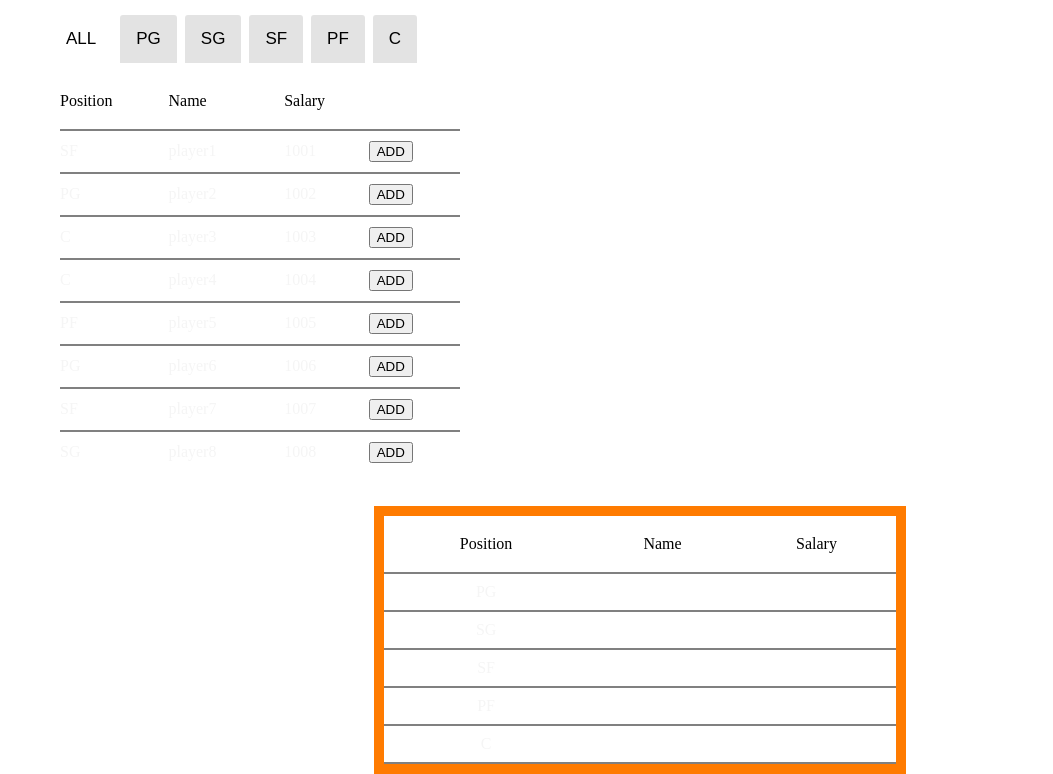
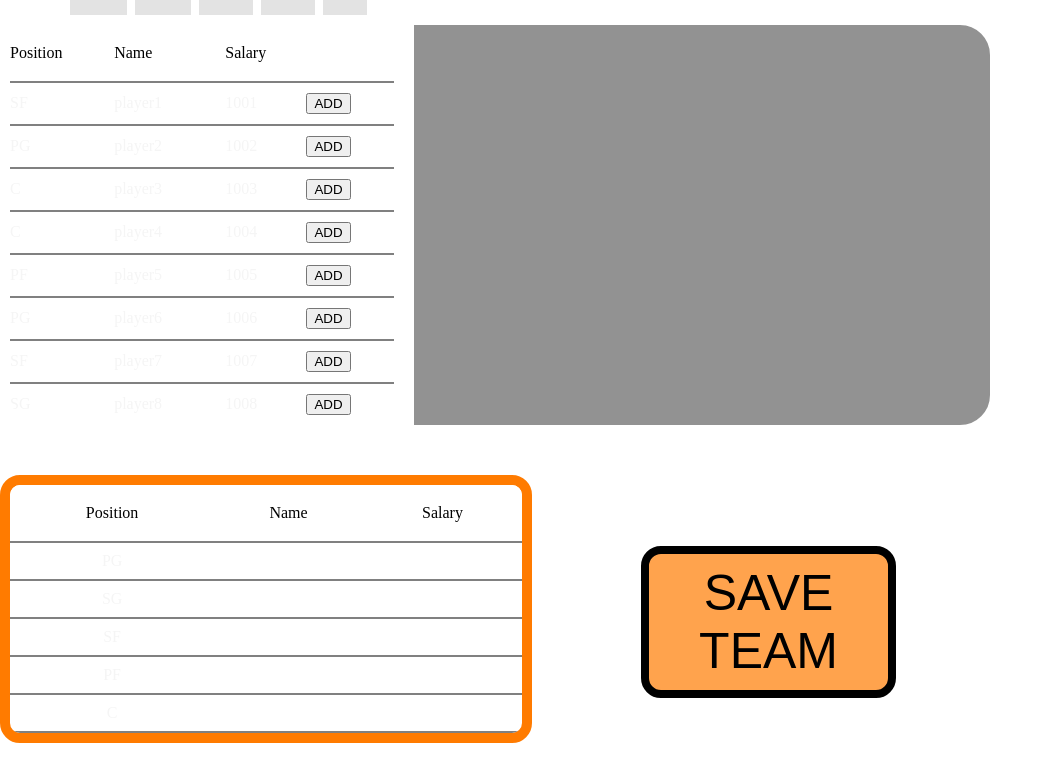
Before and after one commit to michaelxpeng/group-project-2, a website: page player-select.html in a window 1280 px wide. Shown: the part 54-828 px from the top of the page, without its empty margins (0-1053 px from the left). After the commit the page ends 800 px from the top, so only its background shows below. Drawn offline with nearby package versions, Linux system fonts and the light colour scheme.

Commit message:
styling and updating

```diff
--- a/assets/css/style.css
+++ b/assets/css/style.css
@@ -39,7 +39,10 @@ th{
 tr{
     border-bottom: solid 2px rgb(128, 128, 128);
     position: relative;
-    top: 0
+    top: 0;
+
+    -webkit-transition-duration: 0.4s; /* Safari */
+    transition-duration: 0.4s;
 }
 tr:nth-child(1) th{
     background-color: rgb(255, 255, 255);
@@ -67,13 +70,13 @@ tr:nth-child(even){
     width: 100%;
 }
 #available-players-div{
-    /* float: left; */
-    display: inline-block;
+    float: left;
+    /* display: inline-block; */
     height: 400px;
-    width: 100%;
+    width: 30%;
     overflow-y: scroll;
     border: solid 10px rgb(255, 255, 255);
-    /* border-radius: 5px; */
+    border-radius: 0 0 0 40px;
     /* margin: 40px; */
 }
 .tab{
@@ -97,6 +100,27 @@ tr:nth-child(even){
 .active{
     background-color: rgb(255, 255, 255)
 }
+.total-available{
+    width: 100%;
+    margin: 50px 0 0 50px;
+    clear: both;
+    /* margin-bottom: 200px; */
+}
+.available-player-row:hover{
+    color: black;
+    background-color: white;
+}
+#stat-holder{
+    /* display: inline-block; */
+    float: left;
+    height: 400px;
+    width: 45%;
+    background-color: rgba(43, 43, 43, 0.514);
+    border: solid 10px white;
+    border-radius: 0 40px 40px 0;
+}
+
+
 
 /* specific styling for user lineup */
 #user-lineup{
@@ -105,30 +129,38 @@ tr:nth-child(even){
     /* border: solid 2px red; */
 }
 #user-lineup-div{
-    /* display: inline-block; */
+    display: inline-block;
+    /* clear: both; */
     margin: auto;
     text-align: center;
-    margin-top: 20px;
+    margin-top: 40px;
     /* float: right; */
     width: 40%;
-    border: solid 10px rgb(255, 123, 0)
+    border: solid 10px rgb(255, 123, 0);
+    border-radius: 20px;
+    overflow: hidden;
 }
-.total-available{
-    width: 400px;
-    margin: 50px 0 0 50px;
+
+
+#save-team{
+    color: black;
+    background-color: rgba(255, 123, 0, 0.699);
+    float: right;
+    display: inline-block;
+    font-size: 50px;
+    margin-right: 30%;
+    margin-top: 111PX;
+    border: solid 8px black;
+    border-radius: 20px;
+    padding: 10px 50px;
+    -webkit-transition-duration: 0.4s; /* Safari */
+    transition-duration: 0.4s;
+    cursor: pointer;
 }
-.available-player-row:hover{
-    color: black;
-    background-color: white;
-}
-.available-player-row div{
-    background-color: rgba(218, 218, 218, 0.74);
-    width: 50%;
-    height: 420px;
-    position: absolute;
-    top: 98px;
-    left: 470px;
-    color: rgb(46, 46, 46);
+
+#save-team:hover{
+    background-color: rgba(255, 154, 60, 0.877);
+    box-shadow: 0 0 50px #ffffff;
 }
 
 
@@ -142,3 +174,9 @@ tr:nth-child(even){
 .hidden{
     display: none;
 }
+
+#salary-heading{
+    float: right;
+    display: inline;
+    font-size: 36px;
+}
--- a/assets/js/select-logic.js
+++ b/assets/js/select-logic.js
@@ -2,7 +2,9 @@ var positionArray = ['PG', 'SG', 'SF', 'PF', 'C']
 // fill table with data
 for(var i = 1; i < 100; i++){
     var position = positionArray[Math.floor(Math.random()*5)];
-    var statsDiv = $('<div class="hidden" id="stats'+i+'">').html('<p>tst'+i+'</p>')
+    var statsDiv = $('<div class="hidden stat-display" id="stats'+i+'">').html('<p>tst'+i+'</p>');
+    statsDiv.html("Position: " + position + "<br>Name: player"+i+"<br>Salary:"+1000+i)
+    $('#stat-holder').append(statsDiv);
     $('#available-players').append(
 
         $("<tr>").append(
@@ -10,14 +12,16 @@ for(var i = 1; i < 100; i++){
             $('<td>').text("player"+i),
             $('<td>').text(1000+i),
             $('<td>').html('<button class="add-player">ADD</button>'),
-            statsDiv
-        ).val(position).attr('name' , "george"+i).attr('salary' , 1000+i).addClass('available-player-row')
+            // statsDiv
+        ).val(position).attr('name' , "george"+i).attr('data', i).attr('salary' , 1000+i).addClass('available-player-row')
         .hover(
             function (){
-                $(this).find("div").removeClass('hidden')
+                var rowRefNumb = $(this).attr('data');
+                $('#stats'+rowRefNumb).removeClass('hidden').fadeIn()
             } ,
             function (){
-                $(this).find("div").addClass('hidden')
+                var rowRefNumb = $(this).attr('data');
+                $('#stats'+rowRefNumb).addClass('hidden')
             }
         )
     )
@@ -96,4 +100,5 @@ $(".tab").on('click', function(){
 
 $('.available-player-row').on('click', function(){
     console.log($(this).val())
+    console.log($(this).attr('salary'))
 })
--- a/config/config.json
+++ b/config/config.json
@@ -1,7 +1,7 @@
 {
     "development": {
       "username": "root",
-      "password": "!Mp920506",
+      "password": "password",
       "database": "fantasy",
       "host": "127.0.0.1",
       "port": 3306,
--- a/player-select.html
+++ b/player-select.html
@@ -20,7 +20,11 @@
     <option value="2017">2017</option>
 </select>
 
-<div class="total-available">
+<input type="text" placeholder="Search Player..">
+
+<h3 id="salary-heading">Remaining Team Salary: $<span id="salary-display"></span></h3>
+
+<!-- <div class="total-available"> -->
     <div id="tab-div">
         <button class="tab active" value="ALL">ALL</button>
         <button class="tab" value="PG">PG</button>
@@ -43,7 +47,8 @@
             <tbody></tbody>
         </table>
     </div>
-</div>
+    <div id="stat-holder"></div>
+<!-- </div> -->
 
 <div id="user-lineup-div">
     <table id="user-lineup" class="sortable">
@@ -80,6 +85,8 @@
     </table>
 </div>
 
+<button id="save-team">SAVE<br>TEAM</button>
+
 <script src="assets/js/select-logic.js"></script>
 </body>
 </html>
```
